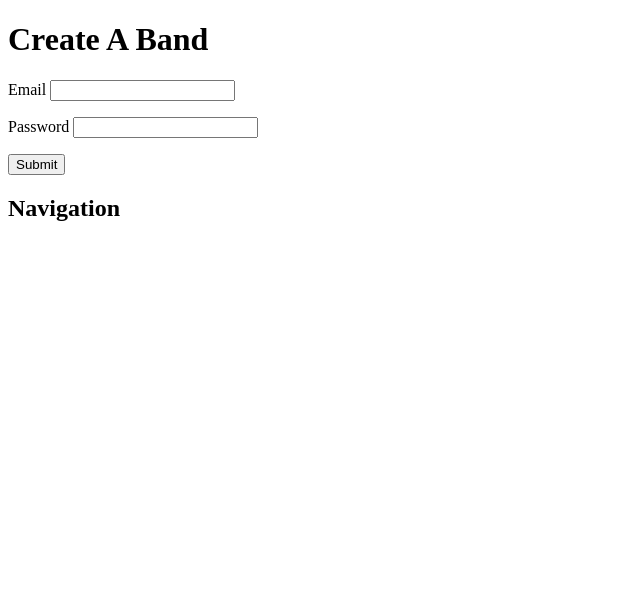
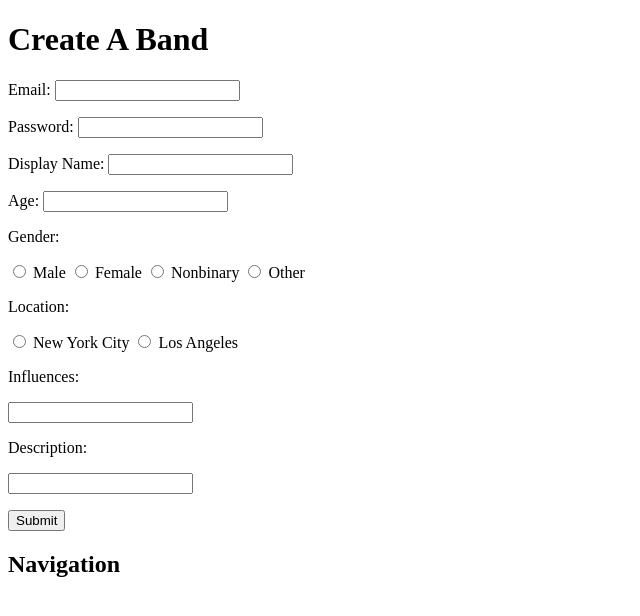
Before and after one commit to rachelmcginn/instajam, a Flask app: page /create-band in a window 1280 px wide. Shown: the top 616 px of the page, without its empty margins (0-640 px from the left). Run offline with Flask 2, Linux system fonts and the light colour scheme.

Commit message:
Added form to create-band.html

```diff
--- a/templates/create-band.html
+++ b/templates/create-band.html
@@ -3,15 +3,45 @@
 
 {% block body %}
   <h1>Create A Band</h1>
-  <form action="/users" method="POST"> <!--Where should info post -->
+  <form action="/create-band" method="POST">
     <p>
-      Email <input type="text" name="email">
+      Email: <input type="text" name="email">
     </p>
 
     <p>
-      Password <input type="password" name="password">
+      Password: <input type="password" name="password">
     </p>
-    <!--Add other necessary parameters -->
+
+    <p>
+      Display Name: <input type="text" name="display_name">
+    </p>
+
+    <p>
+      Age: <input type="text" name="display_name">
+    </p>
+
+    <p>Gender:</p>
+    <input type="radio" id="male" name="gender">
+    <label for="male">Male</label>
+    <input type="radio" id="female" name="gender">
+    <label for="female">Female</label>
+    <input type="radio" id="nonbinary" name="gender">
+    <label for="nonbinary">Nonbinary</label>
+    <input type="radio" id="other" name="gender">
+    <label for="other">Other</label>
+
+    <p>Location: </p>
+    <input type="radio" id="New York City" name="location">
+    <label for="New York City">New York City</label>
+    <input type="radio" id="Los Angeles" name="location">
+    <label for="Los Angeles">Los Angeles</label>
+
+    <p>Influences:</p>
+    <input type="text" name="influences">
+
+    <p>Description:</p>
+    <input type="text" name="description">
+
     <p>
       <input type="submit">
     </p>
@@ -19,3 +49,7 @@
 
   <h2>Navigation</h2>
 {% endblock %}
+
+
+
+email, password, display_name, age, gender, influences, location, description
```
Also changed, not shown: data/bands.json (+4 -4 lines), data/musicians.json (+4 -4 lines).
